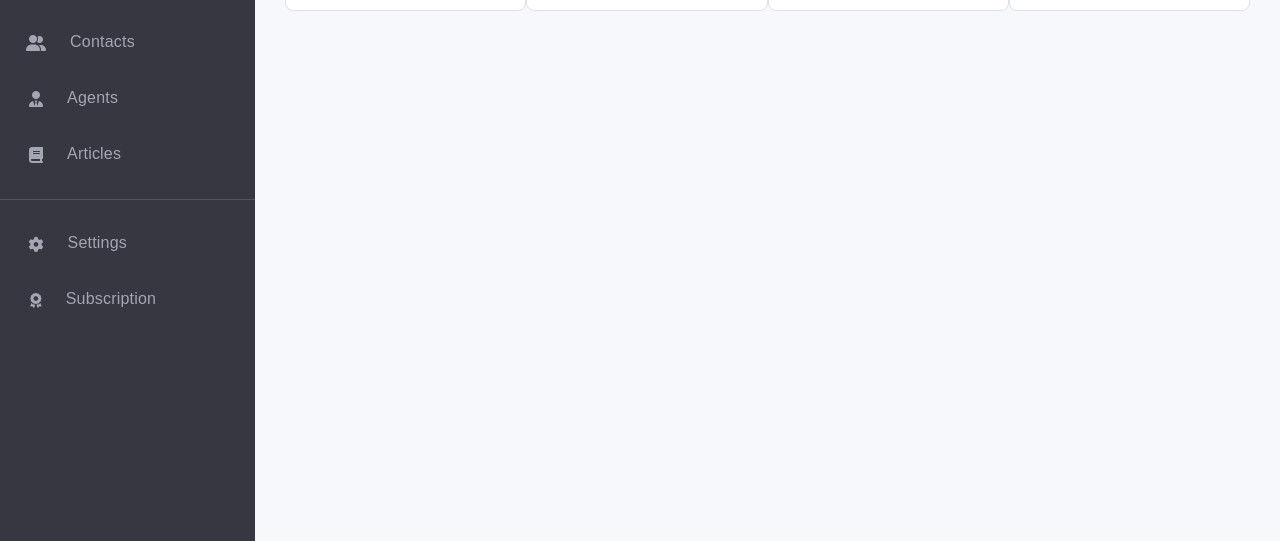
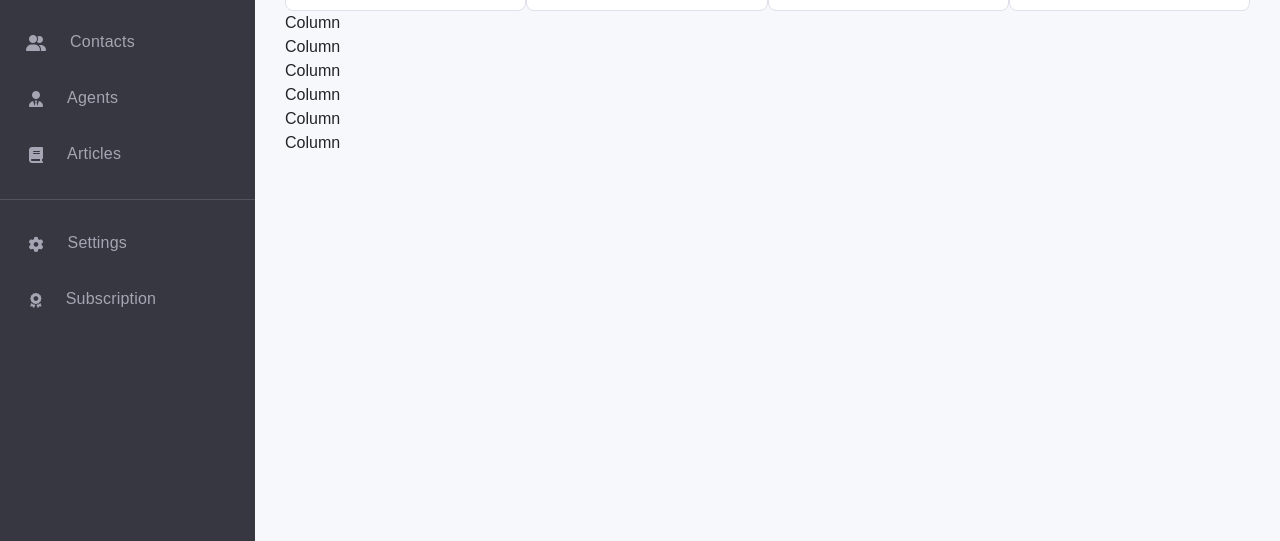
Before and after one commit to Yebin-Pak/inm320-yebin-framework, a website: page public/index.html in a window 1280 px wide. Shown: the part 259-800 px from the top of the page. Drawn offline with nearby package versions, Linux system fonts and the light colour scheme; a web font is replaced by a local one.

Commit message:
071925 21:46

```diff
--- a/public/index.html
+++ b/public/index.html
@@ -51,6 +51,17 @@
                 </div>
             </section>
 
+            <!-- today's trend -->
+            <section id="today-trend" class="container text-center">
+                <div class="column column-row-4">
+                    <div class="row">Column</div>
+                    <div class="row">Column</div>
+                    <div class="row">Column</div>
+                    <div class="row">Column</div>
+                    <div class="row">Column</div>
+                    <div class="row">Column</div>
+                </div>
+            </section>
 
         </main>
 
@@ -60,5 +71,8 @@
 
         <!-- header js -->
         <script src="./assets/js/elements.js"></script>
+
+        <!-- js -->
+         <script src="./assets/js/main.js"></script>
     </body>
 </html>
```
Also changed, not shown: public/assets/js/main.js (added).
